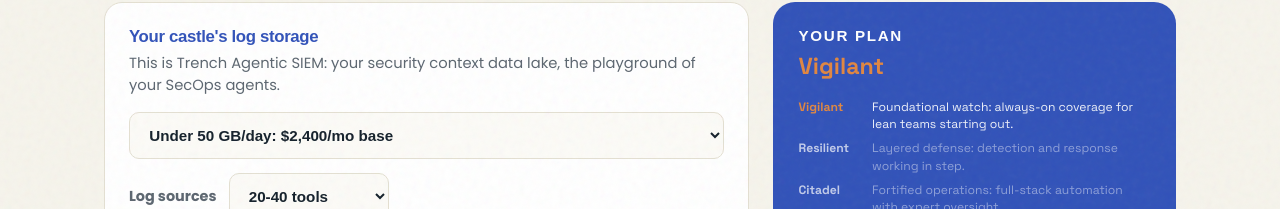
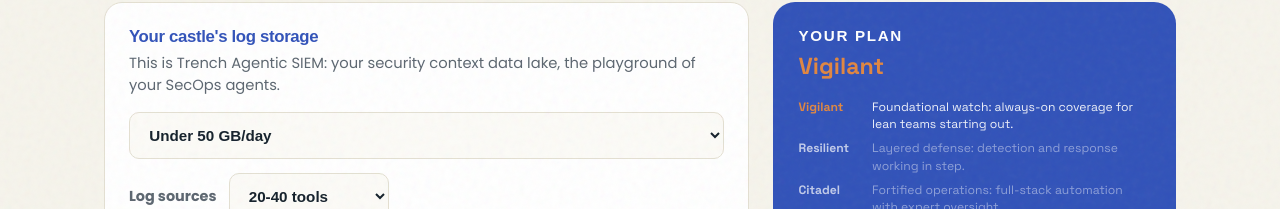
Before and after one commit to chandrasekar-velu23/trench-home, a Next.js app: page /pricing in a window 1280 px wide. Shown: the part 353-562 px from the top of the page. Built offline with nearby package versions, Linux system fonts and the light colour scheme; a web font is replaced by a local one.

Commit message:
pricing drop down updated

```diff
--- a/src/app/pricing/page.tsx
+++ b/src/app/pricing/page.tsx
@@ -217,14 +217,11 @@ export default function PricingCalculatorPage() {
                 value={state.tierIdx}
                 onChange={(event) => setState((prev) => ({ ...prev, tierIdx: Number(event.target.value) }))}
               >
-                {assumptions.tiers.map((tierOption, index) => {
-                  const priceText = index === 0 ? 'no log storage' : `${fmt(tierOption.price)}/mo base`;
-                  return (
-                    <option key={tierOption.label} value={index}>
-                      {tierOption.label}: {priceText}
-                    </option>
-                  );
-                })}
+                {assumptions.tiers.map((tierOption, index) => (
+                  <option key={tierOption.label} value={index}>
+                    {tierOption.label}
+                  </option>
+                ))}
               </select>
               <div className={styles.sourcesInline}>
                 <label htmlFor="sources">Log sources</label>
```
Also changed, not shown: 1 other file (tests, documents, lock files or other folders).
